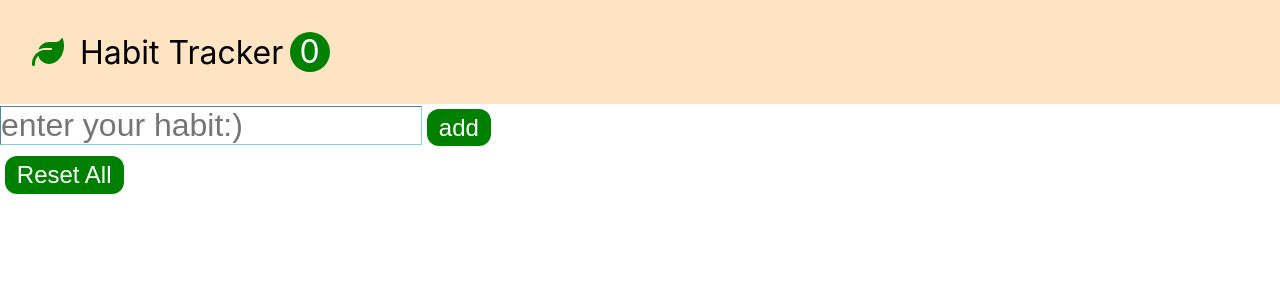
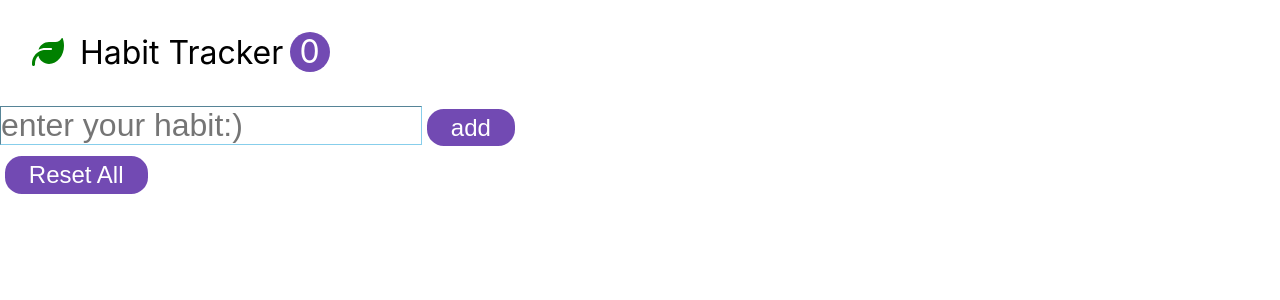
Before and after one commit to uaej/habit-tracker, a React (Create React App) app: page / in a window 1280 px wide. Shown: the top 300 px of the page. Built offline with nearby package versions, Linux system fonts and the light colour scheme.

Commit message:
Change css color

```diff
--- a/public/index.html
+++ b/public/index.html
@@ -9,7 +9,7 @@
       name="description"
       content="Web site created using create-react-app"
     />
-    <title>React App</title>
+    <title>Habit Tracker</title>
   </head>
   <body>
     <div id="root"></div>
--- a/src/App.css
+++ b/src/App.css
@@ -17,7 +17,6 @@ input{
 .navbar {
   font-size: 2rem;
   padding: 1em;
-  background-color: blanchedalmond;
 }
 
 .navbar-logo {
@@ -107,7 +106,6 @@ input{
 }
 
 .habit-header{
-  background-color: bisque;
   font-size: 2rem;
   display: flex;
   align-items: center;
@@ -121,16 +119,17 @@ input{
   line-height: 2.5rem;
   margin-left: 0.2em;
   margin-right: 0.5em;
-  background-color: green;
+  background-color: rgb(114, 74, 179);
   color: white;
   border-radius: 50%;
 }
 
 .habit-manage-btn{
-  background-color: green;
-  border-radius: 0.5em;
+  background-color: rgb(114, 74, 179);
+  background-blend-mode: color-burn;
+  border-radius: 0.7em;
   color: white;
   font-size: 1.5rem;
-  padding: 0.2em 0.5em;
+  padding: 0.2em 1em;
   margin: 0.2em;
 }
--- a/src/index.css
+++ b/src/index.css
@@ -8,6 +8,7 @@ body {
 }
 
 code {
-  font-family: source-code-pro, Menlo, Monaco, Consolas, 'Courier New',
-    monospace;
+  font-family: -apple-system, BlinkMacSystemFont, 'Segoe UI', 'Roboto', 'Oxygen',
+    'Ubuntu', 'Cantarell', 'Fira Sans', 'Droid Sans', 'Helvetica Neue',
+    sans-serif;
 }
```
